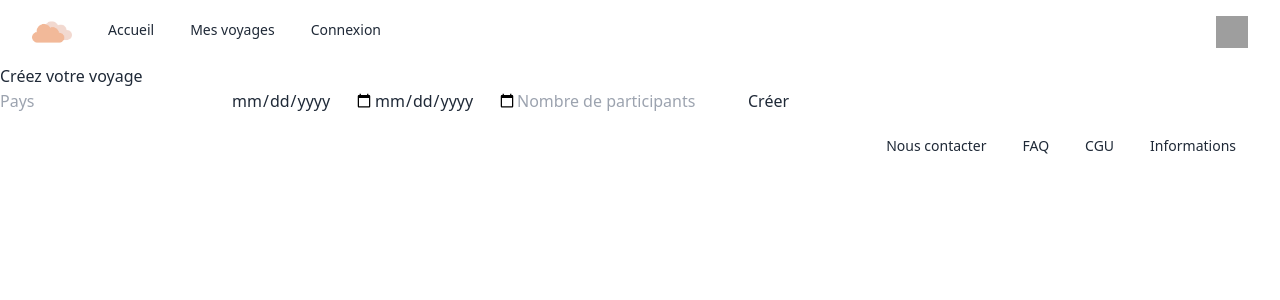
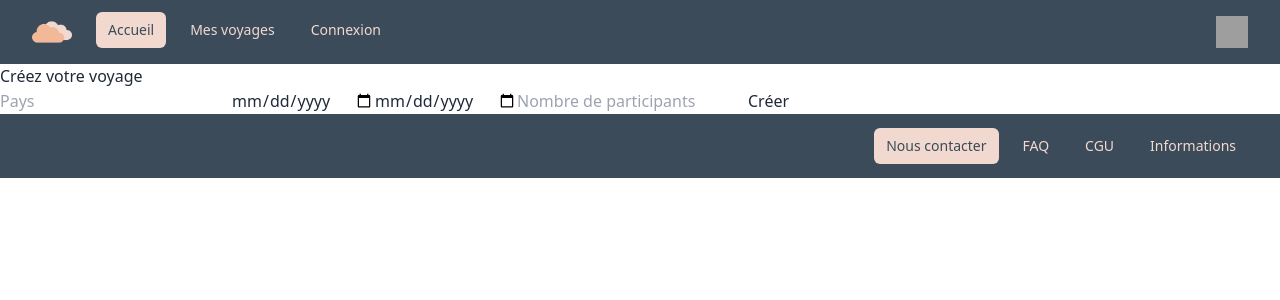
Before and after one commit to laurafeugene/site-voyage-front, a React (Vite) app: page / in a window 1280 px wide. Shown: the top 300 px of the page. Built offline with nearby package versions, Linux system fonts and the light colour scheme; grey boxes are pictures that could not be loaded.

Commit message:
style: :art: add default style to every shades of colors

```diff
--- a/tailwind.config.js
+++ b/tailwind.config.js
@@ -17,7 +17,7 @@ module.exports = {
           '200': '#c5d1d6',
           '300': '#a2b4bd',
           '400': '#6b7f8c',
-          '500': '#3b4b59',
+          'DEFAULT': '#3b4b59',
           '600': '#304152',
           '700': '#203042',
           '800': '#152336',
@@ -30,7 +30,7 @@ module.exports = {
           '200': '#f5e7d3',
           '300': '#f0d8bb',
           '400': '#e6b78e',
-          '500': '#d98d62',
+          'DEFAULT': '#d98d62',
           '600': '#c47951',
           '700': '#a35a37',
           '800': '#824023',
@@ -43,7 +43,7 @@ module.exports = {
           '200': '#fcf3e6',
           '300': '#fae9d4',
           '400': '#f7d5b7',
-          '500': '#f2b999',
+          'DEFAULT': '#f2b999',
           '600': '#db9e7d',
           '700': '#b57355',
           '800': '#915237',
@@ -56,7 +56,7 @@ module.exports = {
           '200': '#e8e0d5',
           '300': '#dbcec1',
           '400': '#c2a897',
-          '500': '#a68072',
+          'DEFAULT': '#a68072',
           '600': '#966c5d',
           '700': '#7d4f41',
           '800': '#633529',
@@ -69,7 +69,7 @@ module.exports = {
           '200': '#fcf9f5',
           '300': '#faf2eb',
           '400': '#f7e8df',
-          '500': '#f2d9d0',
+          'DEFAULT': '#f2d9d0',
           '600': '#dbb5a9',
           '700': '#b58374',
           '800': '#915b4c',
```
